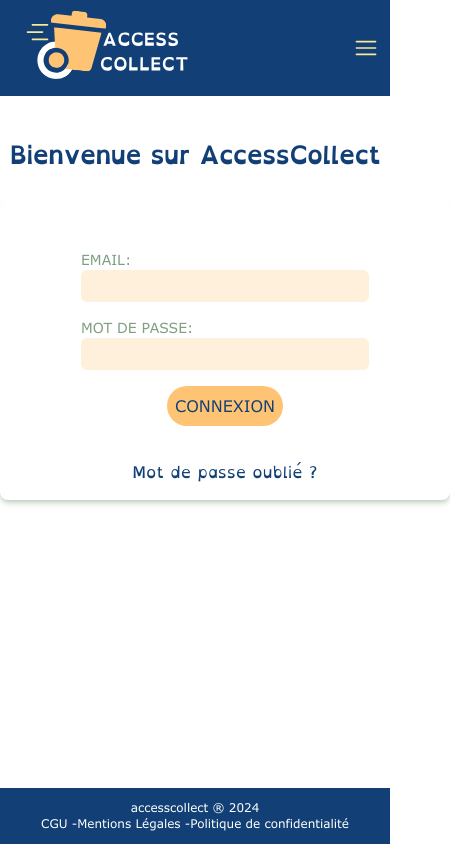
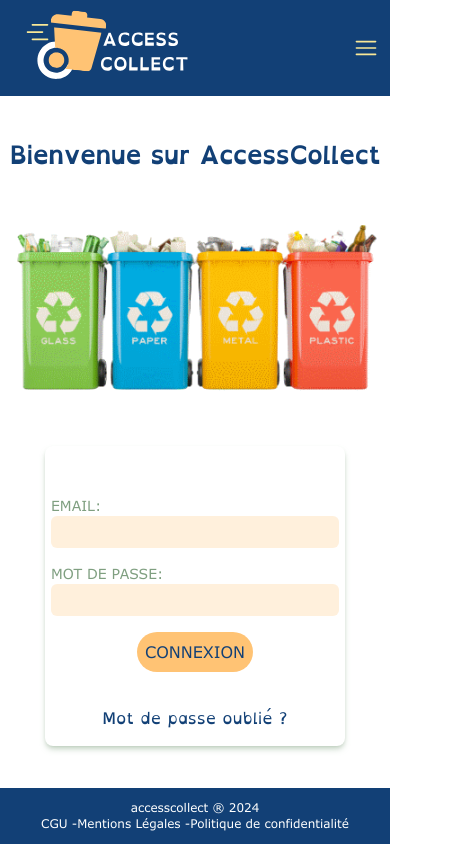
Before and after one commit to tripluch/access-collect, a Next.js app: page /login in a window 390 px wide. Shown: the whole page, 450 px wide, since content can reach past the window. Built offline with nearby package versions, Linux system fonts and the light colour scheme.

Commit message:
CSS mobile version

```diff
--- a/src/app/(public)/(auth)/login/page.tsx
+++ b/src/app/(public)/(auth)/login/page.tsx
@@ -7,7 +7,7 @@
       <h1 className="text-center text-2xl mt-10 text-midnightBlue font-bold">
         {"Bienvenue sur AccessCollect"}
       </h1>
-      <div className="flex justify-around mt-8">
+      <div className="flex flex-wrap gap-x-4 justify-around gap-y-8 mb-8 mt-8">
         <div>
           <Image
             src="/tri2.png"
--- a/src/app/components/loginForm.tsx
+++ b/src/app/components/loginForm.tsx
@@ -30,7 +30,7 @@
 
 const LoginForm = () => {
   return (
-    <div className="w-[450px] h-[300px] shadow-md shadow-lightOliveGreen rounded-lg flex flex-col justify-center items-center">
+    <div className="w-[300px] h-[300px] md:w-[450px] md:h-[300px] shadow-md shadow-lightOliveGreen rounded-lg flex flex-col justify-center items-center">
       <form
         action={getLogData}
         className="flex flex-col align-center gap-4 px-3 my-4"
```
